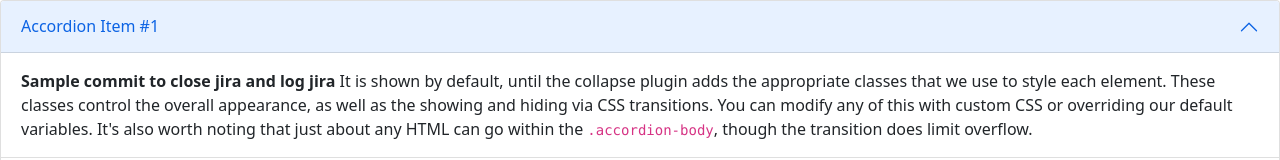
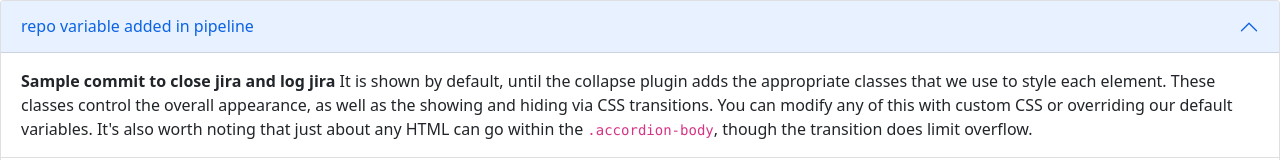
Before and after one commit to MateenKhan/Angular-template, an Angular app: page / in a window 1280 px wide. Shown: the top 160 px of the page. Built offline with nearby package versions, Linux system fonts and the light colour scheme.

Commit message:
Update app.component.html

```diff
--- a/src/app/app.component.html
+++ b/src/app/app.component.html
@@ -9,7 +9,7 @@
         aria-expanded="true"
         aria-controls="collapseOne"
       >
-        Accordion Item #1
+        repo variable added in pipeline
       </button>
     </h2>
     <div
```
